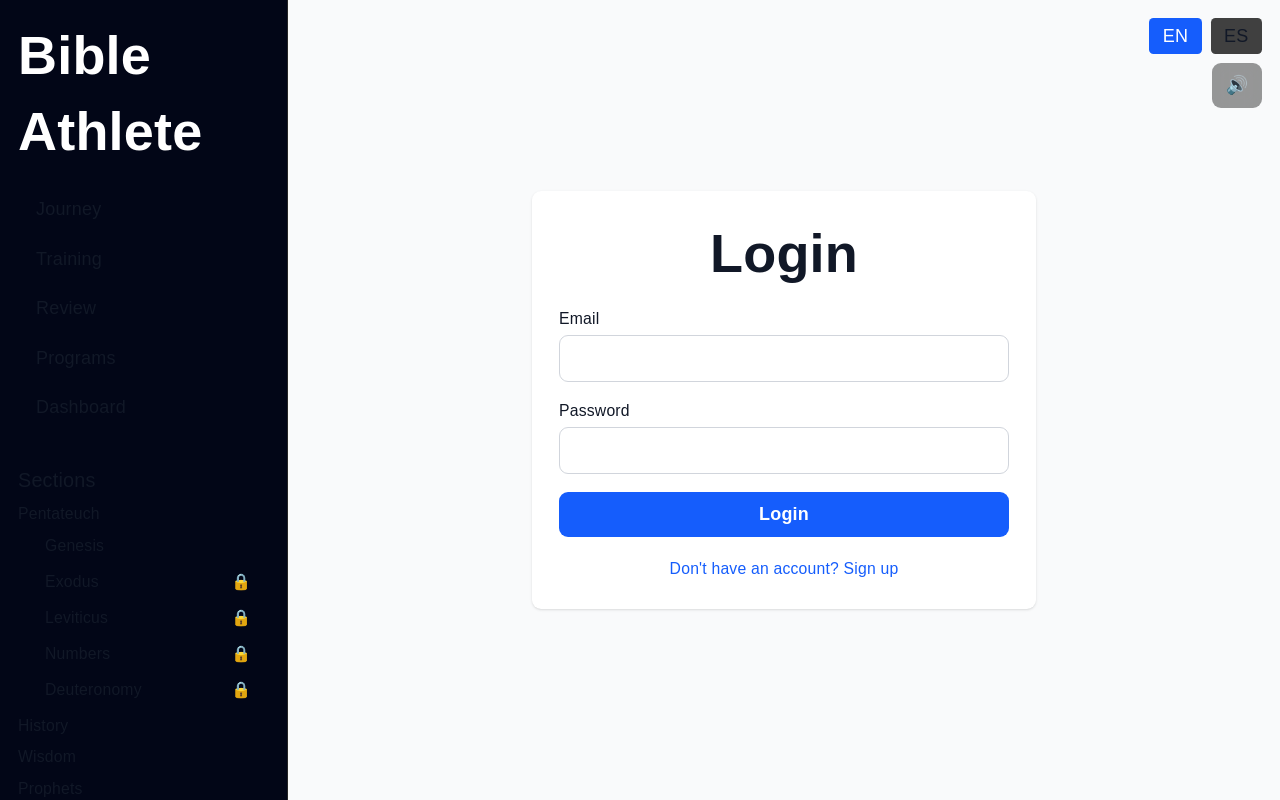
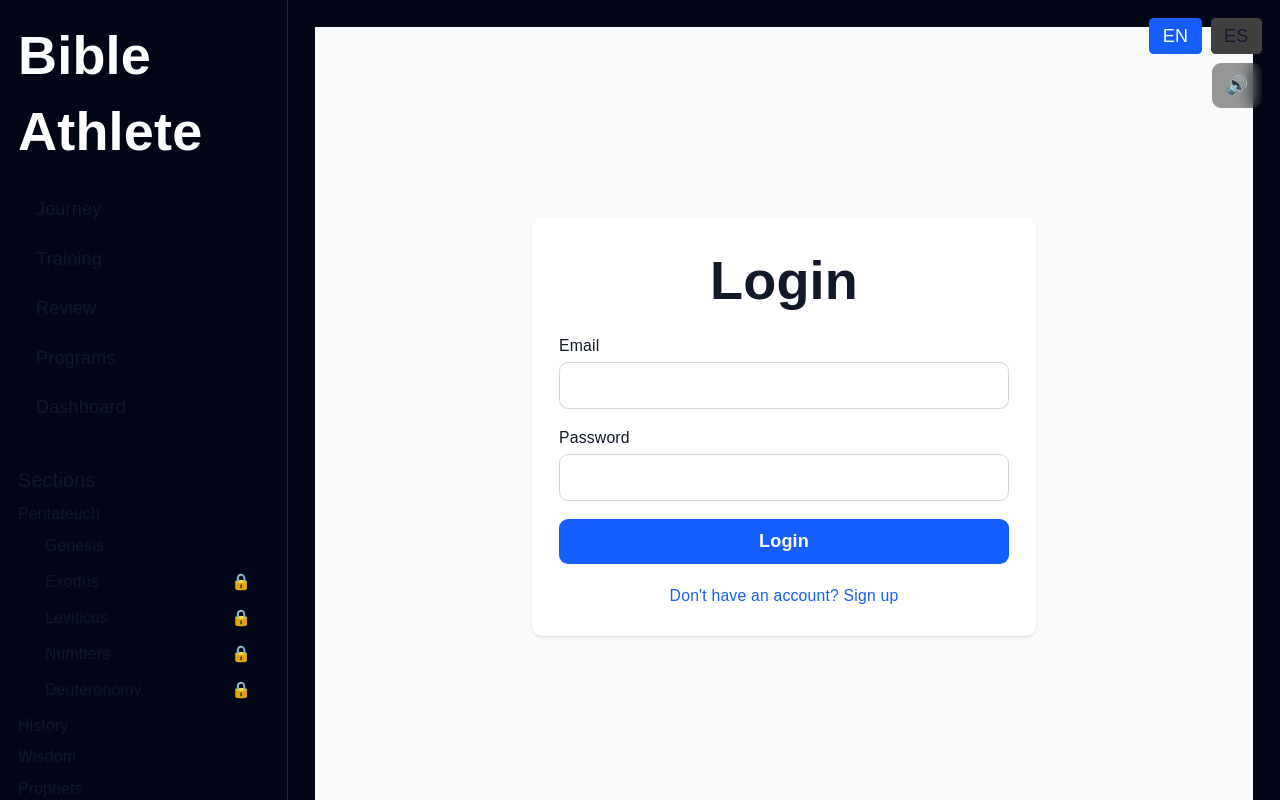
Before and after one commit to sdasent25/bible-mastery-app, a Next.js app: page /login in a window 1280 px wide. Shown: the top 800 px of the page. Built offline with nearby package versions, Linux system fonts and the light colour scheme; no server answers.

Commit message:
Fix layout: sidebar width + main content rendering

```diff
--- a/components/layout/AppLayout.tsx
+++ b/components/layout/AppLayout.tsx
@@ -5,10 +5,14 @@ import Sidebar from "@/components/layout/Sidebar"
 export default function AppLayout({ children }: { children: React.ReactNode }) {
   return (
     <div className="flex min-h-screen bg-[#020617] text-white">
-      <Sidebar />
+      <div className="w-64 shrink-0">
+        <Sidebar />
+      </div>
 
-      <div className="flex-1">
-        {children}
+      <div className="flex-1 overflow-y-auto">
+        <div className="p-6">
+          {children}
+        </div>
       </div>
     </div>
   )
```
